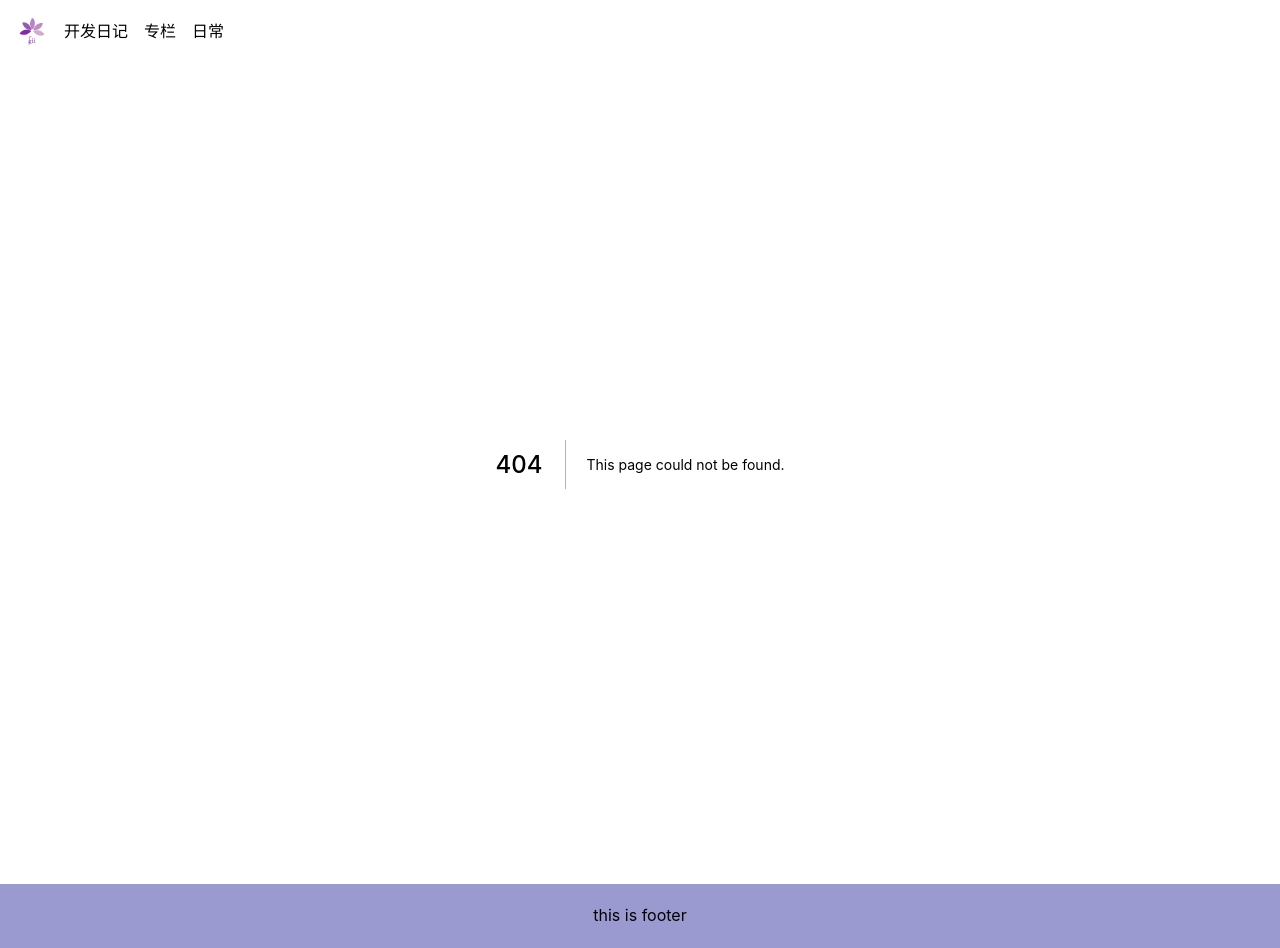
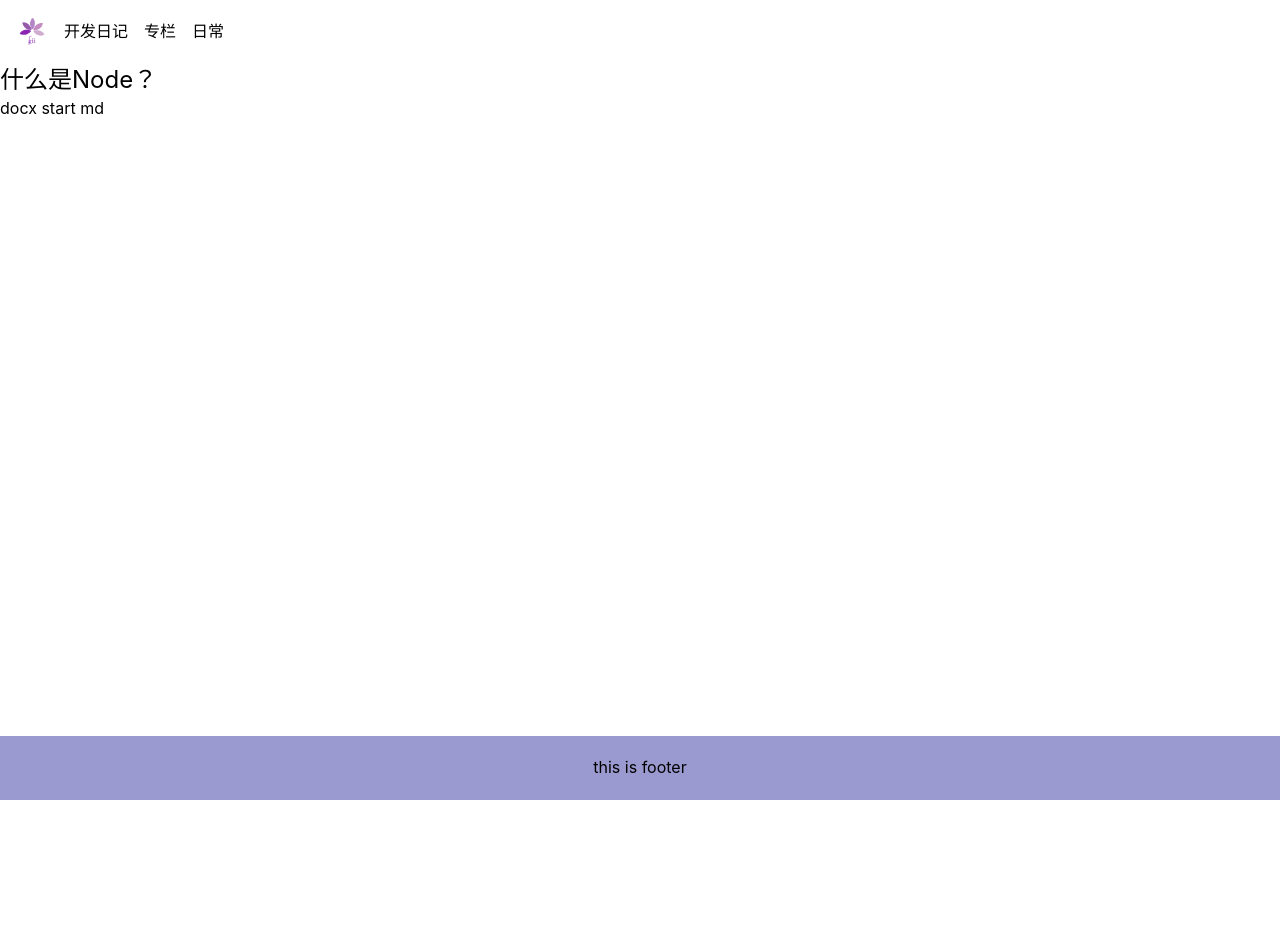
Before and after one commit to duoduokii/sarah-doc, a Next.js app: page /course/node/about-node in a window 1280 px wide. Before the commit this address had no page. After the commit the page ends 800 px from the top, so only its background shows below. Built offline with nearby package versions, Linux system fonts and the light colour scheme.

Commit message:
feat: add MDXProvider

```diff
--- a/package.json
+++ b/package.json
@@ -22,6 +22,7 @@
 	},
 	"devDependencies": {
 		"@mdx-js/loader": "^1.6.22",
+		"@types/mdx-js__react": "^1.5.5",
 		"@types/node": "^16.11.7",
 		"@types/react": "^17.0.34",
 		"inquirer": "^8.0.0",
--- a/script/create.js
+++ b/script/create.js
@@ -19,8 +19,8 @@ const createDoc = ({ type, courseName, name }) => {
  */
 const createContent = () => {
 	return `---
-	title: Start
-	date: 2022.06.19
+title: Start
+date: 2022.06.19
 ---
 
 ## welcome to maxkii
--- a/src/components/Layout/LayoutBlog.tsx
+++ b/src/components/Layout/LayoutBlog.tsx
@@ -1,5 +1,3 @@
-import { title } from "process";
-
 export default function Layout({ title, date }) {
 	return ({ children }) => (
 		<MarkDownPage title={title} date={date}>
@@ -10,10 +8,12 @@ export default function Layout({ title, date }) {
 
 const MarkDownPage = ({ title, date, children }) => {
 	return (
-		<div>
-			<h1>{title}</h1>
-			<p>{date}</p>
+		<div className="w-11/12 md:w-[940px] m-auto">
+			{/* <h1>{title}</h1>
+			<p>{date}</p> */}
+			{/* <MDXProvider components={MDXComponents}> */}
 			<div>{children}</div>
+			{/* </MDXProvider> */}
 		</div>
 	);
 };
--- /dev/null
+++ b/src/components/mdx/head.tsx
@@ -0,0 +1,7 @@
+export const H1 = (props) => {
+	return <h1 {...props}></h1>;
+};
+
+export const H2 = (props) => {
+	return <h2 className="text-2xl" {...props}></h2>;
+};
--- /dev/null
+++ b/src/components/mdx/index.ts
@@ -0,0 +1,6 @@
+import * as Head from "./head";
+
+export default {
+	h1: Head.H1,
+	h2: Head.H2,
+};
--- a/src/pages/_app.tsx
+++ b/src/pages/_app.tsx
@@ -1,8 +1,11 @@
 import Image from "next/image";
-import type { AppProps } from "next/app";
+// import { AppProps } from "next/app";
+import { MDXProvider } from "@mdx-js/react";
+import MDXComponents from "components/mdx";
+
 import "../styles/global.css";
 
-function App({ Component, pageProps }: AppProps) {
+function App({ Component, pageProps }) {
 	return (
 		<div className="min-h-screen">
 			{/* <div className="min-h-screen bg-[#9392c5]"> */}
@@ -17,9 +20,11 @@ function App({ Component, pageProps }: AppProps) {
 				</ul>
 			</header>
 			<div className="mb-5">
-				<Component {...pageProps}></Component>
+				<MDXProvider components={MDXComponents}>
+					<Component {...pageProps} />
+				</MDXProvider>
 			</div>
-			<footer className="h-16 flex justify-center items-center bg-[#9b9ad0]">this is footer</footer>
+			<footer className="fixed w-screen left-0 right-0 bottom-0 h-16 flex justify-center items-center bg-[#9b9ad0]">this is footer</footer>
 		</div>
 	);
 }
--- a/src/pages/course/node/Node简介.md
+++ /dev/null
@@ -1,6 +0,0 @@
----
-	title: Start
-	date: 2022.06.19
----
-
-## welcome to maxkii
--- /dev/null
+++ b/src/pages/course/node/about-node.md
@@ -0,0 +1,8 @@
+---
+title: Start
+date: 2022.06.19
+---
+
+## 什么是Node？
+
+docx start md
--- a/src/pages/course/node/index.tsx
+++ b/src/pages/course/node/index.tsx
@@ -0,0 +1,18 @@
+const Course = () => {
+	return (
+		<div>
+			<div className="h-40 bg-[#8572c3] text-white ">
+				<div className="w-11/12 md:w-[940px] m-auto">
+					<h1 className="text-6xl">Node</h1>
+				</div>
+			</div>
+			<ul className="w-11/12 md:w-[940px] m-auto">
+				<li>
+					<a href="/course/node/about-node">Node简介</a>
+				</li>
+			</ul>
+		</div>
+	);
+};
+
+export default Course;
```
Also changed, not shown: 1 other file (tests, documents, lock files or other folders).
